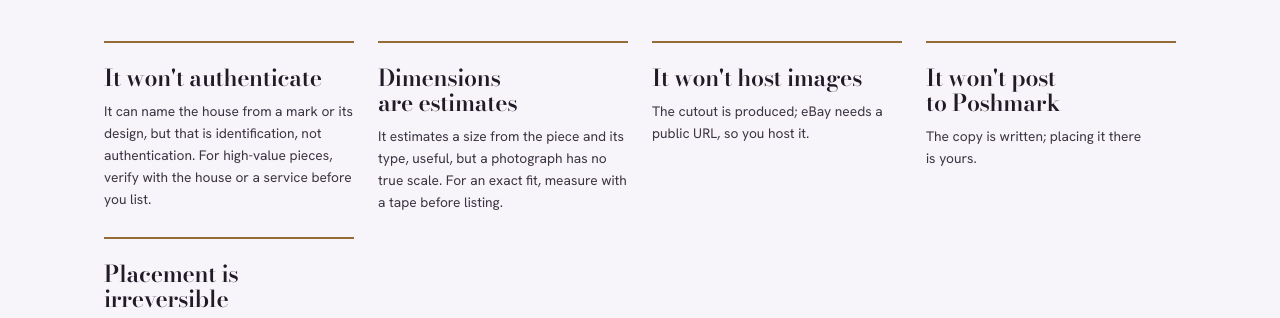
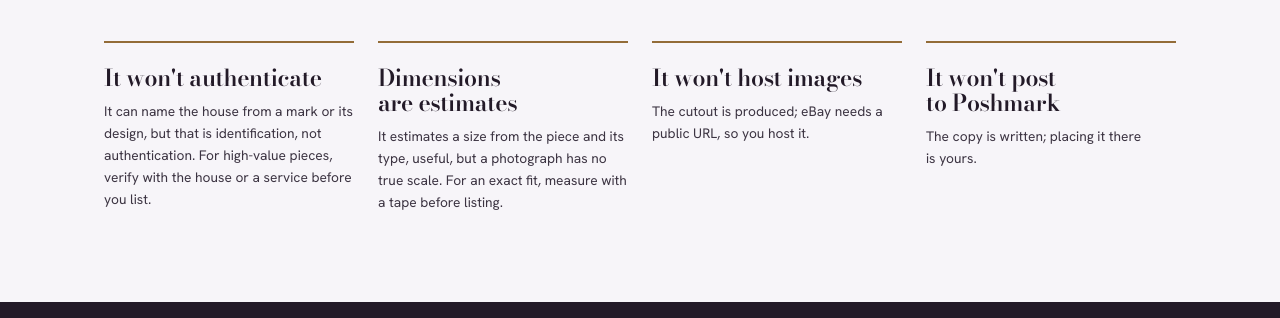
Before and after one commit to wuisabel-gif/resell-agent, a website: page docs/technology.html in a window 1280 px wide. Shown: the part 1723-2041 px from the top of the page. Drawn offline with nearby package versions, Linux system fonts and the light colour scheme.

Commit message:
Remove the 'Placement is irreversible' card from Technology

```diff
--- a/docs/technology.html
+++ b/docs/technology.html
@@ -69,7 +69,6 @@
       <div class="value"><h3>Dimensions are estimates</h3><p>It estimates a size from the piece and its type, useful, but a photograph has no true scale. For an exact fit, measure with a tape before listing.</p></div>
       <div class="value"><h3>It won't host images</h3><p>The cutout is produced; eBay needs a public URL, so you host it.</p></div>
       <div class="value"><h3>It won't post to Poshmark</h3><p>The copy is written; placing it there is yours.</p></div>
-      <div class="value"><h3>Placement is irreversible</h3><p>The draft is the gate, and it runs only when you run it.</p></div>
     </div>
   </div></section>
 </main>
```
